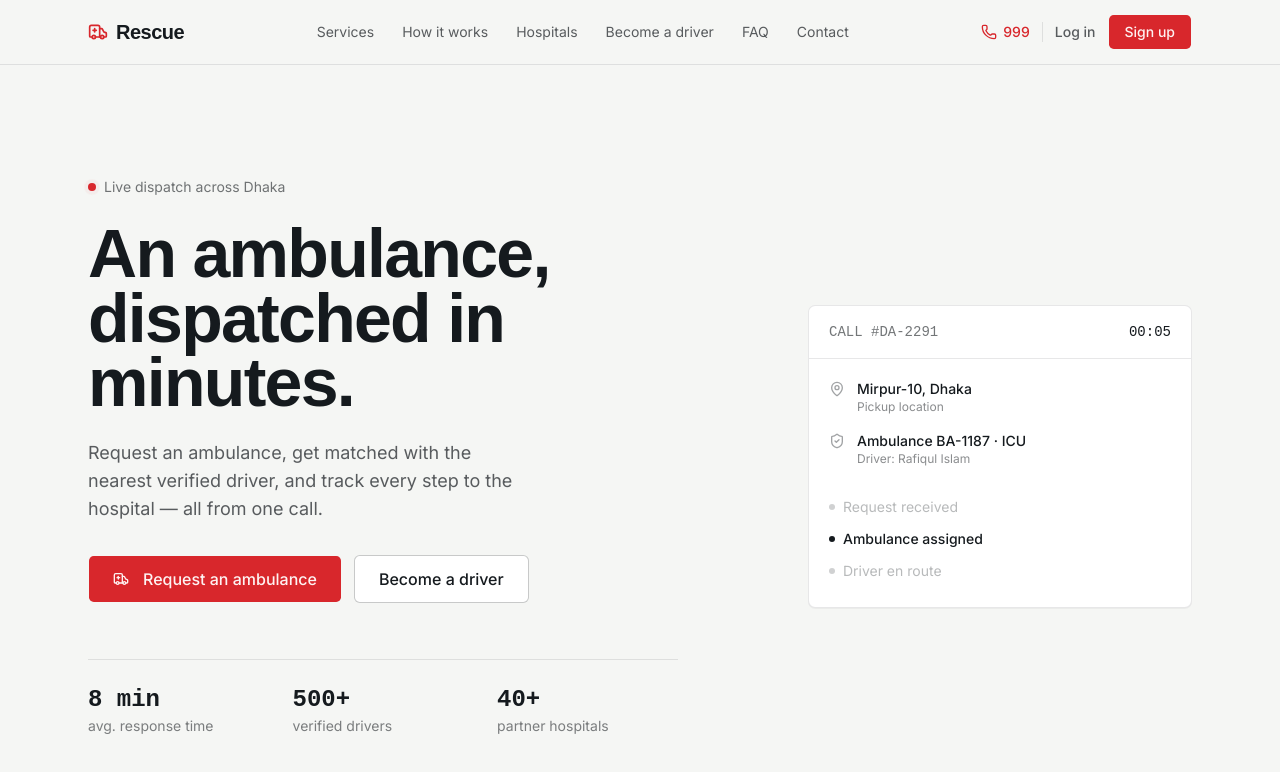
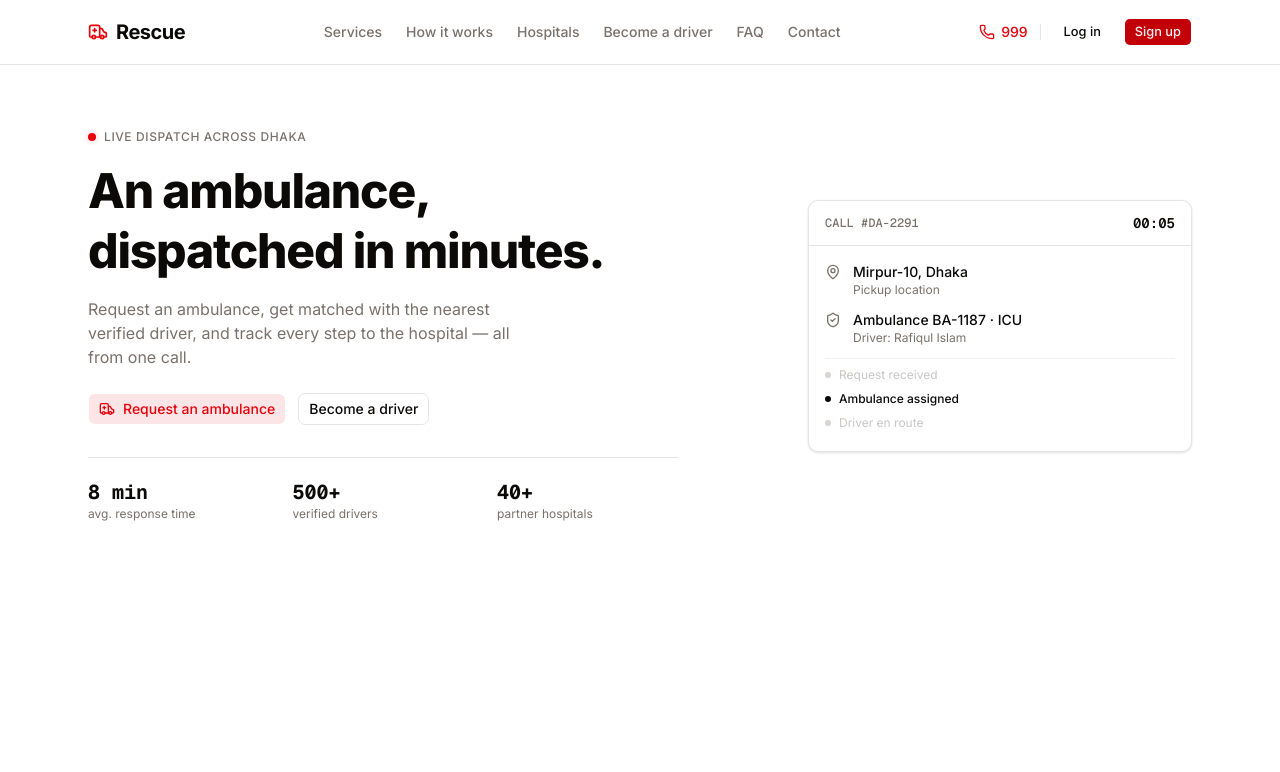
Before and after one commit to tanimahamed07/ambulance-dispatch-platform-frontend, a Next.js app: page / in a window 1280 px wide. Shown: the top 772 px of the page. Built offline with nearby package versions, Linux system fonts and the light colour scheme.

Commit message:
refactor: update styles and improve layout in HeroSection and Navbar components

```diff
--- a/src/components/home/HeroSection.tsx
+++ b/src/components/home/HeroSection.tsx
@@ -5,9 +5,9 @@ import { Button } from "@/components/ui/button";
 import { Ambulance, MapPin, ShieldCheck } from "lucide-react";
 
 const STEPS = [
-  { label: "Request received", tone: "text-[#151A1E]/50" },
-  { label: "Ambulance assigned", tone: "text-[#151A1E]" },
-  { label: "Driver en route", tone: "text-[#D8272C]" },
+  { label: "Request received", tone: "text-muted-foreground" },
+  { label: "Ambulance assigned", tone: "text-foreground" },
+  { label: "Driver en route", tone: "text-destructive" },
 ] as const;
 
 export default function HeroSection() {
@@ -30,112 +30,109 @@ export default function HeroSection() {
   const ss = String(elapsed % 60).padStart(2, "0");
 
   return (
-    <section className="bg-[#F5F6F4] text-[#151A1E]">
-      <div className="mx-auto grid max-w-6xl grid-cols-1 gap-12 px-6 py-20 lg:grid-cols-[1.1fr_0.9fr] lg:gap-8 lg:py-28">
-        {/* Left: message */}
+    <section className="bg-background text-foreground">
+      <div className="mx-auto grid max-w-6xl grid-cols-1 gap-8 px-6 py-12 lg:grid-cols-[1.1fr_0.9fr] lg:gap-8 lg:py-16">
+        {/* Left: Message */}
         <div className="flex flex-col justify-center">
-          <div className="mb-6 flex items-center gap-2 text-sm text-[#151A1E]/60">
+          <div className="mb-4 flex items-center gap-2 text-xs font-medium text-muted-foreground uppercase tracking-wider">
             <span className="relative flex h-2 w-2">
-              <span className="absolute inline-flex h-full w-full animate-ping rounded-full bg-[#D8272C]/60" />
-              <span className="relative inline-flex h-2 w-2 rounded-full bg-[#D8272C]" />
+              <span className="absolute inline-flex h-full w-full animate-ping rounded-full bg-destructive/60" />
+              <span className="relative inline-flex h-2 w-2 rounded-full bg-destructive" />
             </span>
             Live dispatch across Dhaka
           </div>
 
-          <h1 className="font-[Archivo_Condensed,'Barlow_Condensed',sans-serif] text-[3.25rem] font-bold leading-[0.95] tracking-tight sm:text-[4.25rem]">
+          <h1 className="text-3xl font-extrabold leading-tight tracking-tight sm:text-5xl">
             An ambulance,
             <br />
             dispatched in minutes.
           </h1>
 
-          <p className="mt-6 max-w-md text-lg text-[#151A1E]/70">
+          <p className="mt-4 max-w-md text-base text-muted-foreground">
             Request an ambulance, get matched with the nearest verified driver,
             and track every step to the hospital — all from one call.
           </p>
 
-          <div className="mt-8 flex flex-wrap gap-3">
-            <Button className="h-12 rounded-md bg-[#D8272C] px-6 text-base font-medium hover:bg-[#7A1418]">
-              <Ambulance className="mr-2 h-5 w-5" />
+          <div className="mt-6 flex flex-wrap gap-3">
+            <Button size="default" variant="destructive" className="gap-2">
+              <Ambulance className="h-4 w-4" />
               Request an ambulance
             </Button>
-            <Button
-              variant="outline"
-              className="h-12 rounded-md border-[#151A1E]/20 px-6 text-base font-medium hover:bg-[#151A1E]/5"
-            >
+            <Button size="default" variant="outline">
               Become a driver
             </Button>
           </div>
 
-          <div className="mt-14 grid grid-cols-3 gap-6 border-t border-[#151A1E]/10 pt-6">
+          <div className="mt-8 grid grid-cols-3 gap-6 border-t border-border pt-5">
             <div>
-              <div className="font-[IBM_Plex_Mono,monospace] text-2xl font-semibold">
-                8 min
-              </div>
-              <div className="text-sm text-[#151A1E]/55">
+              <div className="font-mono text-xl font-bold">8 min</div>
+              <div className="text-xs text-muted-foreground">
                 avg. response time
               </div>
             </div>
             <div>
-              <div className="font-[IBM_Plex_Mono,monospace] text-2xl font-semibold">
-                500+
+              <div className="font-mono text-xl font-bold">500+</div>
+              <div className="text-xs text-muted-foreground">
+                verified drivers
               </div>
-              <div className="text-sm text-[#151A1E]/55">verified drivers</div>
             </div>
             <div>
-              <div className="font-[IBM_Plex_Mono,monospace] text-2xl font-semibold">
-                40+
+              <div className="font-mono text-xl font-bold">40+</div>
+              <div className="text-xs text-muted-foreground">
+                partner hospitals
               </div>
-              <div className="text-sm text-[#151A1E]/55">partner hospitals</div>
             </div>
           </div>
         </div>
 
-        {/* Right: live dispatch ticket */}
+        {/* Right: Live Dispatch Ticket */}
         <div className="flex items-center justify-center lg:justify-end">
-          <div className="w-full max-w-sm rounded-lg border border-[#151A1E]/10 bg-white shadow-[0_1px_0_rgba(0,0,0,0.04)]">
-            <div className="flex items-center justify-between border-b border-[#151A1E]/10 px-5 py-4">
-              <span className="font-[IBM_Plex_Mono,monospace] text-sm text-[#151A1E]/60">
+          <div className="w-full max-w-sm rounded-xl border border-border bg-card text-card-foreground shadow-sm">
+            <div className="flex items-center justify-between border-b border-border px-4 py-3">
+              <span className="font-mono text-xs font-medium text-muted-foreground">
                 CALL #DA-2291
               </span>
-              <span className="font-[IBM_Plex_Mono,monospace] text-sm font-medium">
+              <span className="font-mono text-sm font-semibold">
                 {mm}:{ss}
               </span>
             </div>
 
-            <div className="space-y-4 px-5 py-5">
+            <div className="space-y-3 px-4 py-4">
               <div className="flex items-start gap-3">
-                <MapPin className="mt-0.5 h-4 w-4 shrink-0 text-[#151A1E]/40" />
+                <MapPin className="mt-0.5 h-4 w-4 shrink-0 text-muted-foreground" />
                 <div>
                   <div className="text-sm font-medium">Mirpur-10, Dhaka</div>
-                  <div className="text-xs text-[#151A1E]/50">
+                  <div className="text-xs text-muted-foreground">
                     Pickup location
                   </div>
                 </div>
               </div>
 
               <div className="flex items-start gap-3">
-                <ShieldCheck className="mt-0.5 h-4 w-4 shrink-0 text-[#151A1E]/40" />
+                <ShieldCheck className="mt-0.5 h-4 w-4 shrink-0 text-muted-foreground" />
                 <div>
                   <div className="text-sm font-medium">
                     Ambulance BA-1187 · ICU
                   </div>
-                  <div className="text-xs text-[#151A1E]/50">
+                  <div className="text-xs text-muted-foreground">
                     Driver: Rafiqul Islam
                   </div>
                 </div>
               </div>
 
-              <div className="pt-2">
+              <div className="pt-1 border-t border-border/50">
                 {STEPS.map((s, i) => (
                   <div
                     key={s.label}
-                    className={`flex items-center gap-2 py-1.5 text-sm transition-colors ${
-                      i === step ? s.tone : "text-[#151A1E]/30"
-                    } ${i === step ? "font-medium" : ""}`}
+                    className={`flex items-center gap-2 py-1 text-xs transition-colors ${
+                      i === step
+                        ? `${s.tone} font-medium`
+                        : "text-muted-foreground/40"
+                    }`}
                   >
                     <span
                       className={`h-1.5 w-1.5 rounded-full ${
-                        i === step ? "bg-current" : "bg-[#151A1E]/20"
+                        i === step ? "bg-current" : "bg-muted-foreground/30"
                       }`}
                     />
                     {s.label}
--- a/src/components/layout/Navbar.tsx
+++ b/src/components/layout/Navbar.tsx
@@ -18,97 +18,104 @@ export default function Navbar() {
   const [open, setOpen] = useState(false);
 
   return (
-    <header className="sticky top-0 z-50 border-b border-[#151A1E]/10 bg-[#F5F6F4]/95 backdrop-blur">
+    <header className="sticky top-0 z-50 border-b border-border bg-background/95 backdrop-blur supports-[backdrop-filter]:bg-background/60">
       <div className="mx-auto flex h-16 max-w-6xl items-center justify-between px-6">
+        {/* Brand Logo */}
         <Link
           href="/"
-          className="flex items-center gap-2 font-[Archivo_Condensed,'Barlow_Condensed',sans-serif] text-xl font-bold tracking-tight text-[#151A1E]"
+          className="flex items-center gap-2 text-xl font-bold tracking-tight text-foreground"
         >
-          <Ambulance className="h-5 w-5 text-[#D8272C]" />
-          Rescue
+          <Ambulance className="h-5 w-5 text-destructive" />
+          <span>Rescue</span>
         </Link>
 
-        <nav className="hidden items-center gap-7 lg:flex">
+        {/* Desktop Navigation */}
+        <nav className="hidden items-center gap-6 lg:flex">
           {LINKS.map((link) => (
             <Link
               key={link.href}
               href={link.href}
-              className="text-sm text-[#151A1E]/70 transition-colors hover:text-[#151A1E]"
+              className="text-sm font-medium text-muted-foreground transition-colors hover:text-foreground"
             >
               {link.label}
             </Link>
           ))}
         </nav>
 
+        {/* Desktop Actions */}
         <div className="hidden items-center gap-3 lg:flex">
           <a
             href="tel:999"
-            className="flex items-center gap-1.5 text-sm font-medium text-[#D8272C]"
+            className="flex items-center gap-1.5 text-sm font-medium text-destructive hover:opacity-90"
           >
             <Phone className="h-4 w-4" />
             999
           </a>
-          <span className="h-5 w-px bg-[#151A1E]/10" />
-          <Link
-            href="/login"
-            className="text-sm font-medium text-[#151A1E]/70 hover:text-[#151A1E]"
-          >
+
+          <span className="h-4 w-px bg-border" />
+
+          {/* Base UI style rendering */}
+          <Button variant="ghost" size="sm" render={<Link href="/login" />}>
             Log in
-          </Link>
-          <Button
-            asChild
-            className="h-9 rounded-md bg-[#D8272C] px-4 text-sm font-medium hover:bg-[#7A1418]"
-          >
-            <Link href="/register">Sign up</Link>
+          </Button>
+
+          <Button size="sm" render={<Link href="/register" />}>
+            Sign up
           </Button>
         </div>
 
-        <button
+        {/* Mobile Menu Toggle Button */}
+        <Button
+          variant="ghost"
+          size="icon"
           onClick={() => setOpen((v) => !v)}
-          className="flex h-9 w-9 items-center justify-center rounded-md text-[#151A1E] lg:hidden"
+          className="lg:hidden"
           aria-label={open ? "Close menu" : "Open menu"}
           aria-expanded={open}
         >
           {open ? <X className="h-5 w-5" /> : <Menu className="h-5 w-5" />}
-        </button>
+        </Button>
       </div>
 
+      {/* Mobile Drawer Navigation */}
       {open && (
-        <div className="border-t border-[#151A1E]/10 bg-[#F5F6F4] px-6 py-4 lg:hidden">
+        <div className="border-b border-border bg-background px-6 py-4 lg:hidden">
           <nav className="flex flex-col gap-1">
             {LINKS.map((link) => (
               <Link
                 key={link.href}
                 href={link.href}
                 onClick={() => setOpen(false)}
-                className="rounded-md px-2 py-2.5 text-sm text-[#151A1E]/80 hover:bg-[#151A1E]/5"
+                className="rounded-md px-3 py-2 text-sm font-medium text-muted-foreground transition-colors hover:bg-accent hover:text-accent-foreground"
               >
                 {link.label}
               </Link>
             ))}
           </nav>
 
-          <div className="mt-4 flex items-center gap-3 border-t border-[#151A1E]/10 pt-4">
+          <div className="mt-4 border-t border-border pt-4">
             <a
               href="tel:999"
-              className="flex items-center gap-1.5 text-sm font-medium text-[#D8272C]"
+              className="flex items-center gap-1.5 text-sm font-medium text-destructive"
             >
               <Phone className="h-4 w-4" />
               Call 999
             </a>
           </div>
 
-          <div className="mt-3 flex gap-3">
+          <div className="mt-4 flex gap-3">
             <Button
               variant="outline"
-              className="h-10 flex-1 rounded-md border-[#151A1E]/20 text-sm font-medium"
+              className="w-full"
+              render={<Link href="/login" onClick={() => setOpen(false)} />}
             >
-              <Link href="/login">Log in</Link>
+              Log in
             </Button>
             <Button
-              className="h-10 flex-1 rounded-md bg-[#D8272C] text-sm font-medium hover:bg-[#7A1418]"
+              className="w-full"
+              render={<Link href="/register" onClick={() => setOpen(false)} />}
             >
-              <Link href="/register">Sign up</Link>
+              Sign up
             </Button>
           </div>
         </div>
```
